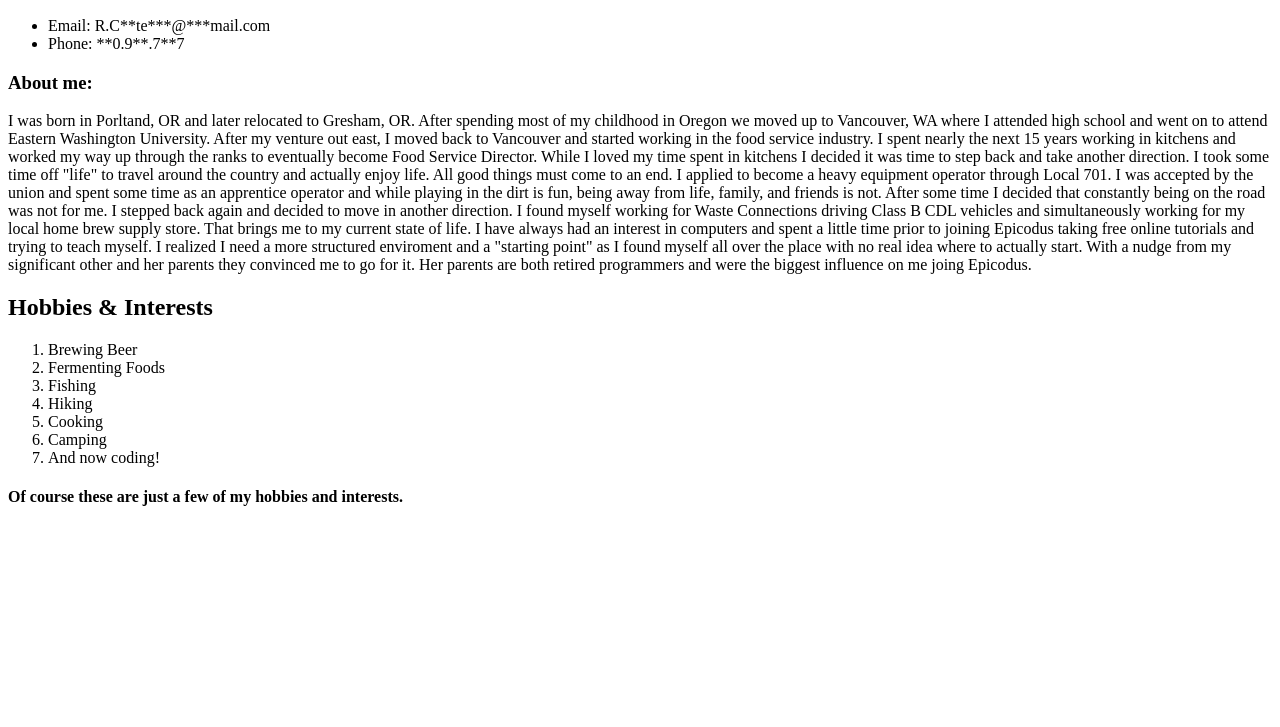
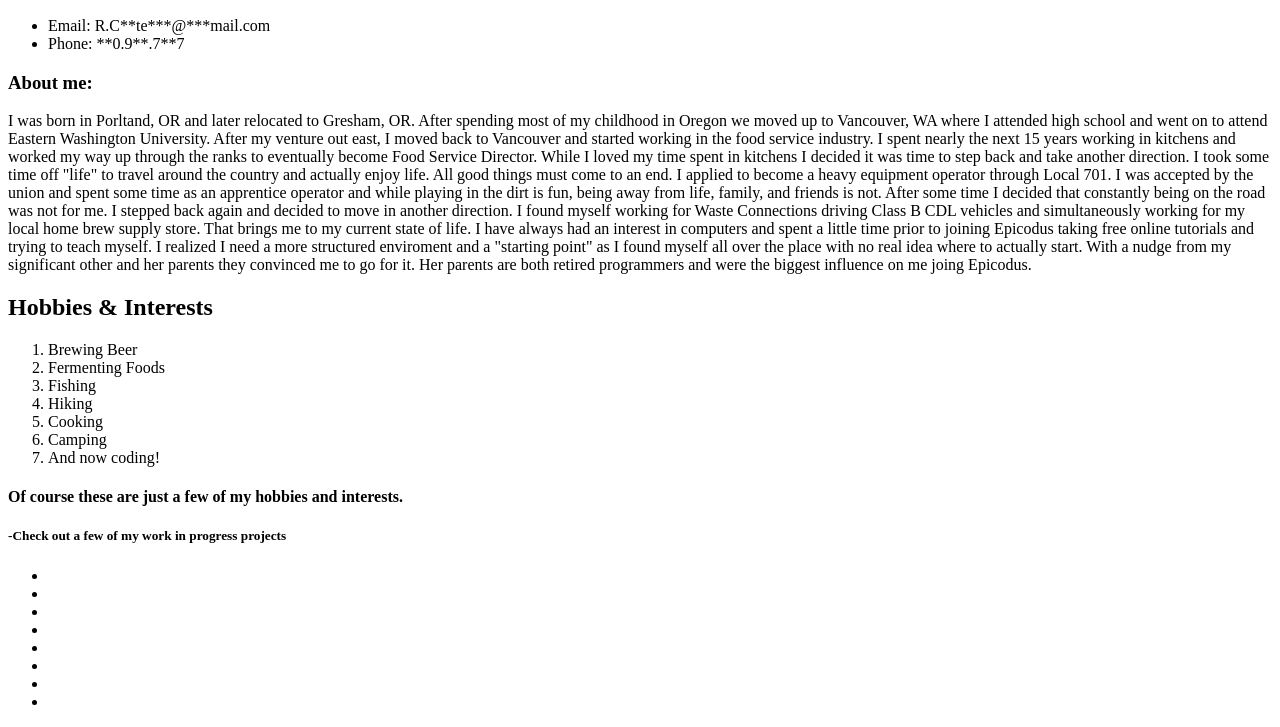
Before and after one commit to Rian-Carter/My-Portfolio, a plain HTML site: page index.html in a window 1280 px wide. Shown: the part 110-837 px from the top of the page. Before the commit the page ends 800 px from the top, so only its background shows below. Drawn offline with Linux system fonts and the light colour scheme.

Commit message:
added h5 and ul element to index.html. will be a list of current works in progress

```diff
--- a/index.html
+++ b/index.html
@@ -33,9 +33,18 @@
 
   <h4>Of course these are just a few of my hobbies and interests.</h4>
 
+  <h5>-Check out a few of my work in progress projects</h5>
 
-
-
+  <ul>
+    <li></li>
+    <li></li>
+    <li></li>
+    <li></li>
+    <li></li>
+    <li></li>
+    <li></li>
+    <li></li>
+  </ul>
 
 
 
```
